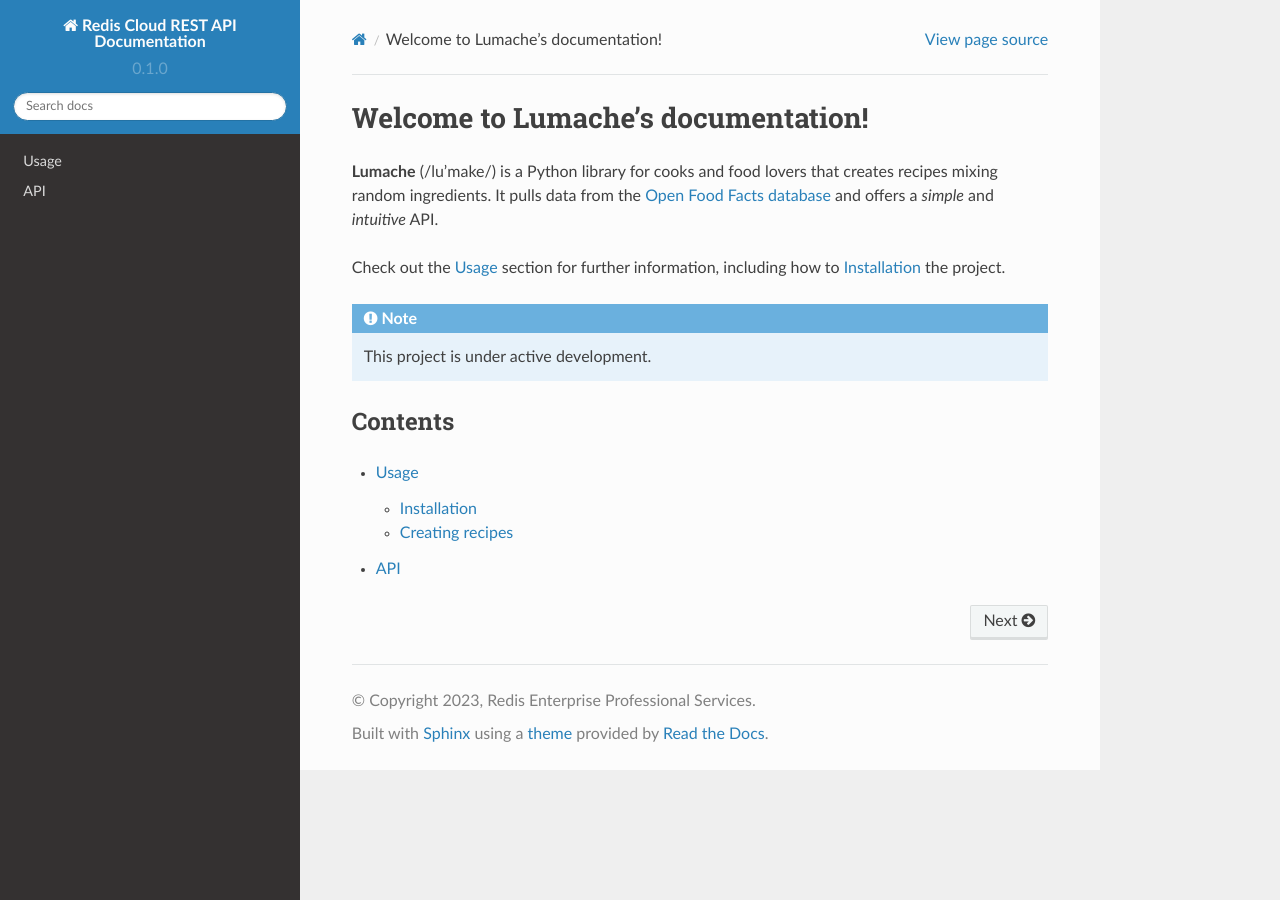
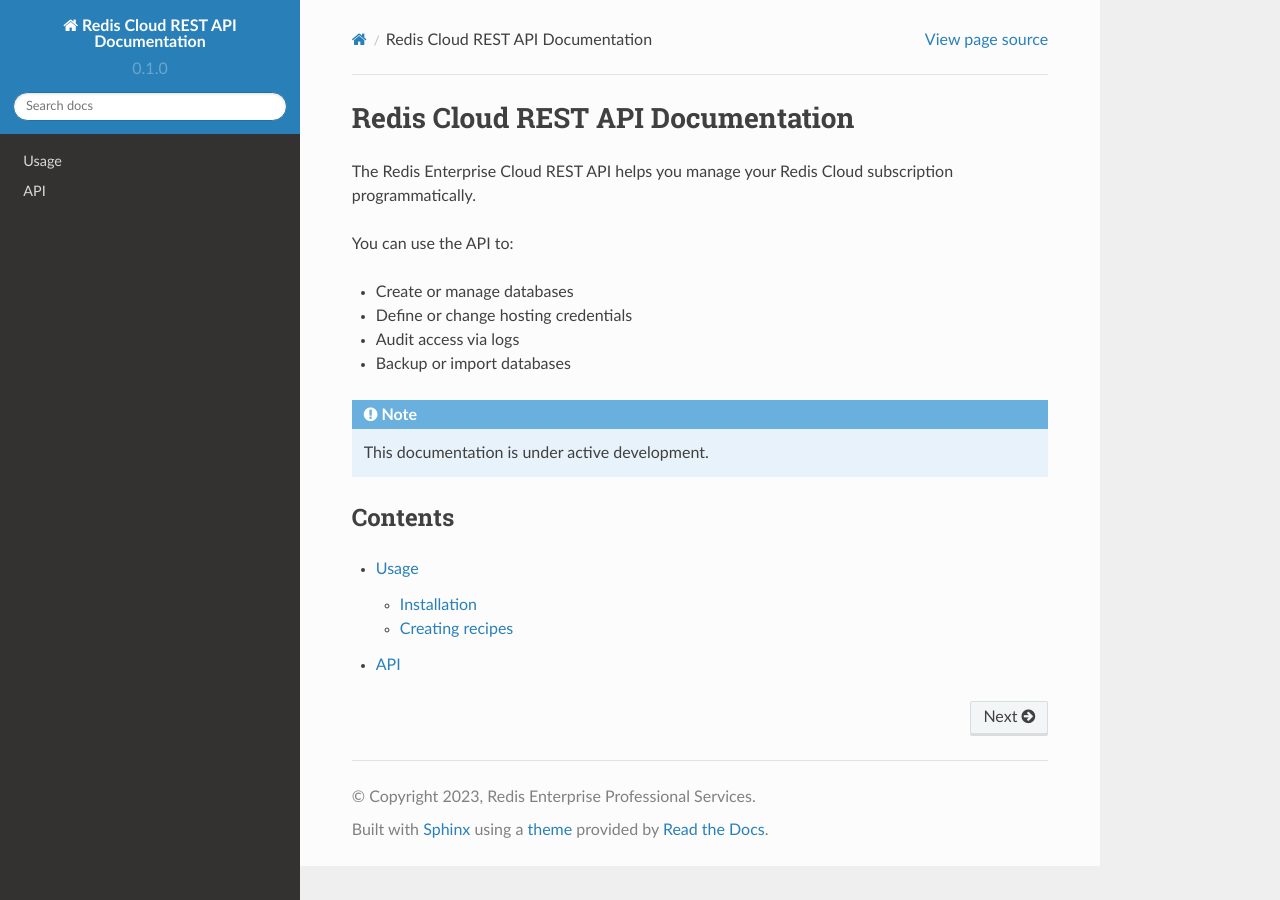
Before and after one commit to Redis-ProfessionalService/cloud-api, a Sphinx documentation site: the page built from docs/source/index.rst, in a window 1280 px wide. Built offline with Sphinx 7.4.7 and the Read the Docs theme 2.0.0, drawn with Linux system fonts in a browser that asks for light colours.

Commit message:
Update index.rst

```diff
--- a/docs/source/index.rst
+++ b/docs/source/index.rst
@@ -1,17 +1,19 @@
-Welcome to Lumache's documentation!
+Redis Cloud REST API Documentation
 ===================================
 
-**Lumache** (/lu'make/) is a Python library for cooks and food lovers
-that creates recipes mixing random ingredients.
-It pulls data from the `Open Food Facts database <https://world.openfoodfacts.org/>`_
-and offers a *simple* and *intuitive* API.
+The Redis Enterprise Cloud REST API helps you manage your Redis Cloud subscription programmatically.
 
-Check out the :doc:`usage` section for further information, including
-how to :ref:`installation` the project.
+You can use the API to:
+
+- Create or manage databases
+- Define or change hosting credentials
+- Audit access via logs
+- Backup or import databases
+
 
 .. note::
 
-   This project is under active development.
+   This documentation is under active development.
 
 Contents
 --------
```
